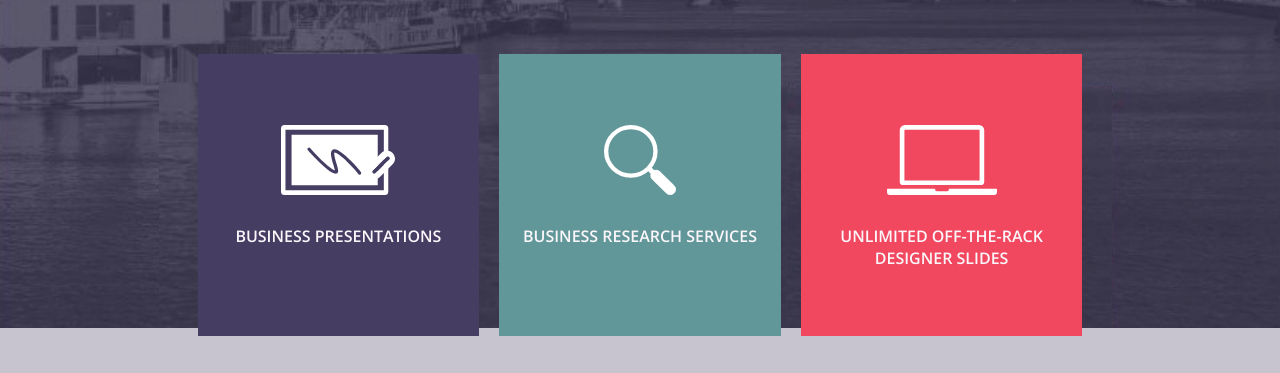
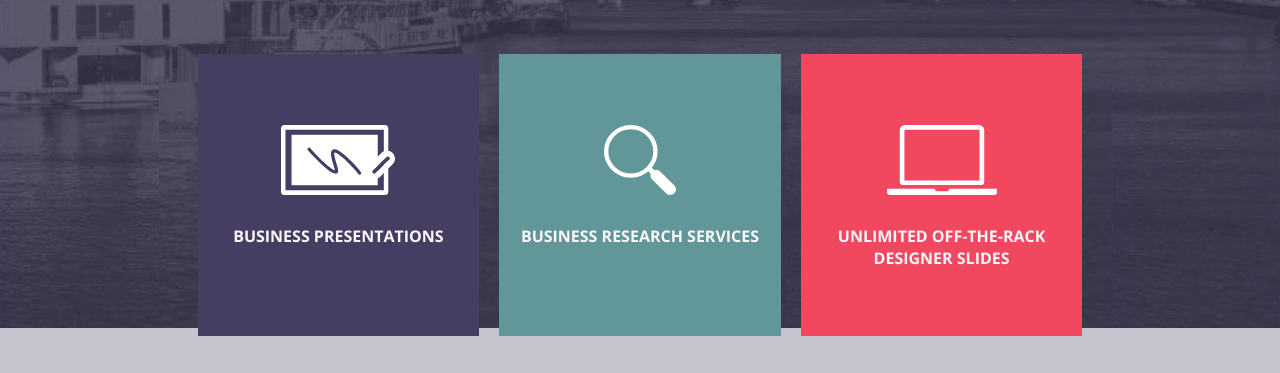
Before and after one commit to xiaobaoxixi/no-more-test, a plain HTML site: page index.html in a window 1280 px wide. Shown: the part 475-848 px from the top of the page. Drawn offline with nearby package versions, Linux system fonts and the light colour scheme.

Commit message:
changed: font weight for text underneath icons

```diff
--- a/index.html
+++ b/index.html
@@ -27,7 +27,7 @@
             <div class="bg-pink hori-line"></div>
             <p class="weight-medium size-small">Do what you do. Best.</p>
         </section>
-        <section class="squares weight-medium size-small">
+        <section class="squares weight-bold size-small">
             <div class="bg-purple">
                 <div>
                     <img src="img/presentation.svg" alt="presentation icon">
```
